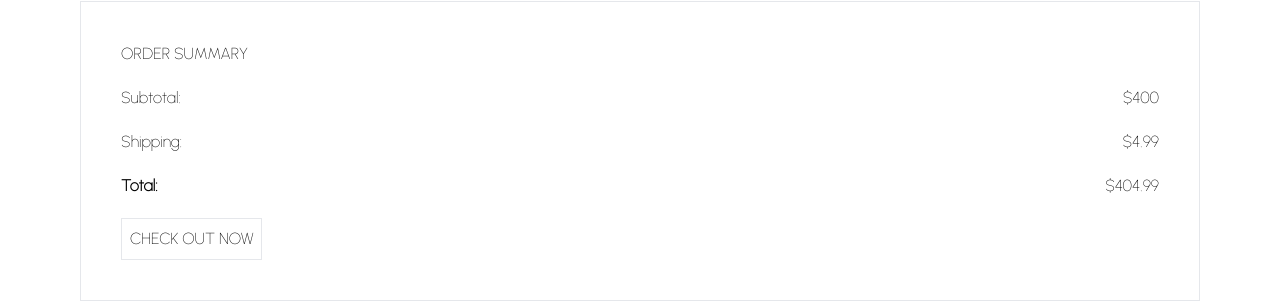
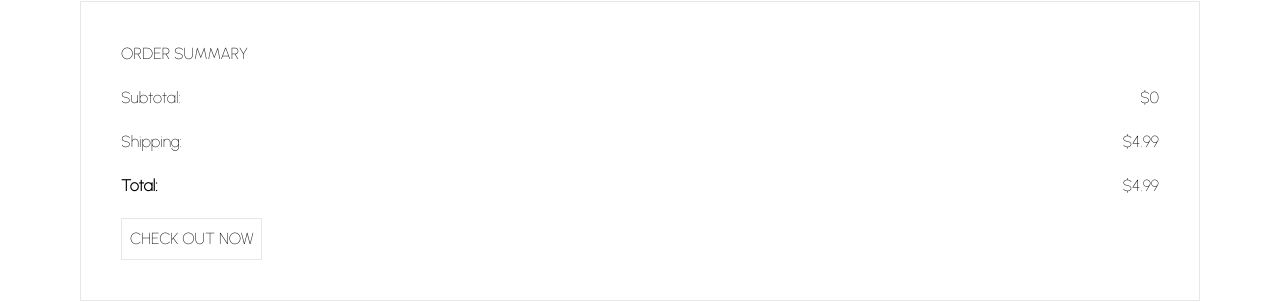
Before and after one commit to DanielMcIntyre2022/-E-Comm-Portfolio-Web-App, a React (Create React App) app in the folder frontend/: page /cart in a window 1280 px wide. Shown: the part 353-655 px from the top of the page. Built offline with nearby package versions, Linux system fonts and the light colour scheme; what tailwindcss-percentage-width would draw is missing.

Commit message:
mapped through cart state to display subtotal and total for user

```diff
--- a/frontend/src/pages/Cart.jsx
+++ b/frontend/src/pages/Cart.jsx
@@ -55,7 +55,7 @@ const cart = useSelector(state => state.cart)
                         ORDER SUMMARY
                     <div className="summary-item mt-5 mb-5 flex justify-between">
                         <span className="summary-total mr-2">Subtotal:</span>
-                        <span className="summary-price">$400</span>
+                        <span className="summary-price">${cart.totalPrice}</span>
                     </div>
                     <div className="summary-item mt-5 mb-5 flex justify-between">
                         <span className="summary-shipping mr-2">Shipping:</span>
@@ -63,7 +63,7 @@ const cart = useSelector(state => state.cart)
                     </div>
                     <div className="summary-total mt-5 mb-5 flex justify-between">
                         <span className="summary-shipping font-bold mr-2">Total:</span>
-                        <span className="summary-price">$404.99</span>
+                        <span className="summary-price">${cart.totalPrice + 4.99}</span>
                     </div>
                     <button className="border p-2">CHECK OUT NOW</button>
                 </div>
```
